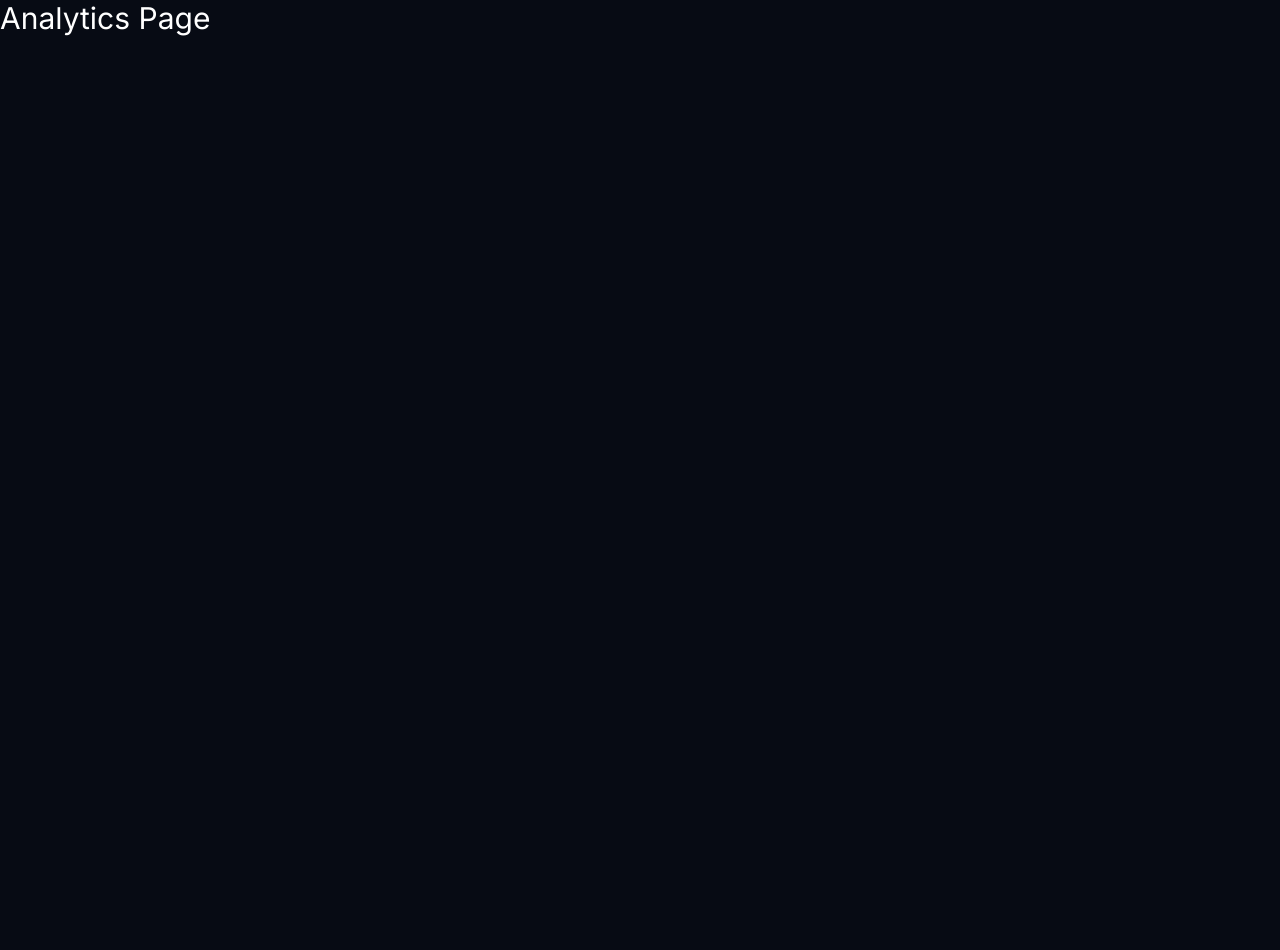
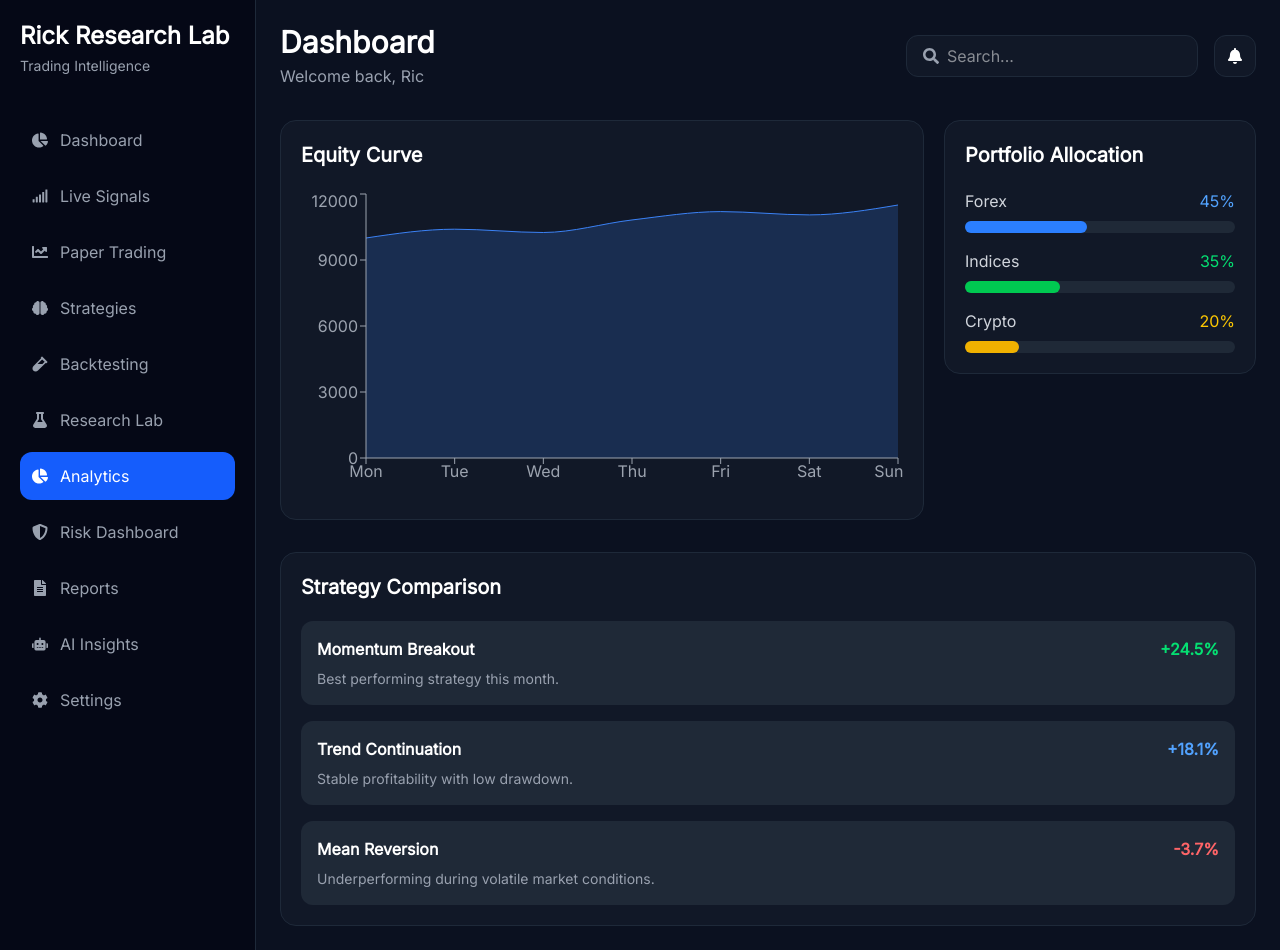
Before and after one commit to ricmusyoki-glitch/RESEARCH-LAB-TRAINING-BOT-DASHBOARD-FRONTEND, a React (Vite) app: page /analytics in a window 1280 px wide. Before the commit the page ends 800 px from the top, so only its background shows below. Built offline with nearby package versions, Linux system fonts and the light colour scheme.

Commit message:
Added an analytics module with equity curve and portfolio metrics

```diff
--- /dev/null
+++ b/src/components/EquityCurveChart.jsx
@@ -0,0 +1,54 @@
+import {
+  AreaChart,
+  Area,
+  XAxis,
+  YAxis,
+  Tooltip,
+  ResponsiveContainer,
+} from "recharts";
+
+const data = [
+  { day: "Mon", equity: 10000 },
+  { day: "Tue", equity: 10400 },
+  { day: "Wed", equity: 10250 },
+  { day: "Thu", equity: 10820 },
+  { day: "Fri", equity: 11200 },
+  { day: "Sat", equity: 11050 },
+  { day: "Sun", equity: 11500 },
+];
+
+function EquityCurveChart() {
+  return (
+    <div className="bg-[#111827] p-5 rounded-2xl border border-gray-800 h-[400px]">
+
+      <h2 className="text-white text-xl font-bold mb-5">
+        Equity Curve
+      </h2>
+
+      <ResponsiveContainer width="100%" height="85%">
+
+        <AreaChart data={data}>
+
+          <XAxis dataKey="day" stroke="#9CA3AF" />
+
+          <YAxis stroke="#9CA3AF" />
+
+          <Tooltip />
+
+          <Area
+            type="monotone"
+            dataKey="equity"
+            stroke="#3B82F6"
+            fill="#3B82F6"
+            fillOpacity={0.2}
+          />
+
+        </AreaChart>
+
+      </ResponsiveContainer>
+
+    </div>
+  );
+}
+
+export default EquityCurveChart;
--- /dev/null
+++ b/src/components/PortfolioAllocation.jsx
@@ -0,0 +1,83 @@
+function PortfolioAllocation() {
+  return (
+    <div className="bg-[#111827] p-5 rounded-2xl border border-gray-800">
+
+      <h2 className="text-xl font-bold text-white mb-5">
+        Portfolio Allocation
+      </h2>
+
+      <div className="space-y-4">
+
+        <div>
+
+          <div className="flex justify-between mb-2">
+
+            <p className="text-gray-300">
+              Forex
+            </p>
+
+            <p className="text-blue-400">
+              45%
+            </p>
+
+          </div>
+
+          <div className="w-full bg-[#1F2937] rounded-full h-3">
+
+            <div className="bg-blue-500 h-3 rounded-full w-[45%]"></div>
+
+          </div>
+
+        </div>
+
+        <div>
+
+          <div className="flex justify-between mb-2">
+
+            <p className="text-gray-300">
+              Indices
+            </p>
+
+            <p className="text-green-400">
+              35%
+            </p>
+
+          </div>
+
+          <div className="w-full bg-[#1F2937] rounded-full h-3">
+
+            <div className="bg-green-500 h-3 rounded-full w-[35%]"></div>
+
+          </div>
+
+        </div>
+
+        <div>
+
+          <div className="flex justify-between mb-2">
+
+            <p className="text-gray-300">
+              Crypto
+            </p>
+
+            <p className="text-yellow-400">
+              20%
+            </p>
+
+          </div>
+
+          <div className="w-full bg-[#1F2937] rounded-full h-3">
+
+            <div className="bg-yellow-500 h-3 rounded-full w-[20%]"></div>
+
+          </div>
+
+        </div>
+
+      </div>
+
+    </div>
+  );
+}
+
+export default PortfolioAllocation;
--- /dev/null
+++ b/src/components/StrategyComparison.jsx
@@ -0,0 +1,77 @@
+function StrategyComparison() {
+  return (
+    <div className="bg-[#111827] p-5 rounded-2xl border border-gray-800">
+
+      <h2 className="text-xl font-bold text-white mb-5">
+        Strategy Comparison
+      </h2>
+
+      <div className="space-y-4">
+
+        <div className="bg-[#1F2937] p-4 rounded-xl">
+
+          <div className="flex items-center justify-between">
+
+            <p className="text-white font-bold">
+              Momentum Breakout
+            </p>
+
+            <p className="text-green-400 font-bold">
+              +24.5%
+            </p>
+
+          </div>
+
+          <p className="text-gray-400 text-sm mt-2">
+            Best performing strategy this month.
+          </p>
+
+        </div>
+
+        <div className="bg-[#1F2937] p-4 rounded-xl">
+
+          <div className="flex items-center justify-between">
+
+            <p className="text-white font-bold">
+              Trend Continuation
+            </p>
+
+            <p className="text-blue-400 font-bold">
+              +18.1%
+            </p>
+
+          </div>
+
+          <p className="text-gray-400 text-sm mt-2">
+            Stable profitability with low drawdown.
+          </p>
+
+        </div>
+
+        <div className="bg-[#1F2937] p-4 rounded-xl">
+
+          <div className="flex items-center justify-between">
+
+            <p className="text-white font-bold">
+              Mean Reversion
+            </p>
+
+            <p className="text-red-400 font-bold">
+              -3.7%
+            </p>
+
+          </div>
+
+          <p className="text-gray-400 text-sm mt-2">
+            Underperforming during volatile market conditions.
+          </p>
+
+        </div>
+
+      </div>
+
+    </div>
+  );
+}
+
+export default StrategyComparison;
--- a/src/pages/Analytics.jsx
+++ b/src/pages/Analytics.jsx
@@ -1,8 +1,44 @@
+import MainLayout from "../layouts/MainLayout";
+import Sidebar from "../components/SideBar";
+import Navbar from "../components/Navbar";
+
+import EquityCurveChart from "../components/EquityCurveChart";
+import StrategyComparison from "../components/StrategyComparison";
+import PortfolioAllocation from "../components/PortfolioAllocation";
+
 function Analytics() {
   return (
-    <div className="text-white text-3xl">
-      Analytics Page
-    </div>
+    <MainLayout>
+
+      <Sidebar />
+
+      <div className="flex-1 bg-[#0B1120] p-6 overflow-y-auto">
+
+        <Navbar />
+
+        {/* Top Analytics Grid */}
+        <div className="grid grid-cols-1 xl:grid-cols-3 gap-5 mb-8">
+
+          <div className="xl:col-span-2">
+            <EquityCurveChart />
+          </div>
+
+          <div>
+            <PortfolioAllocation />
+          </div>
+
+        </div>
+
+        {/* Strategy Comparison */}
+        <div>
+
+          <StrategyComparison />
+
+        </div>
+
+      </div>
+
+    </MainLayout>
   );
 }
 
```
